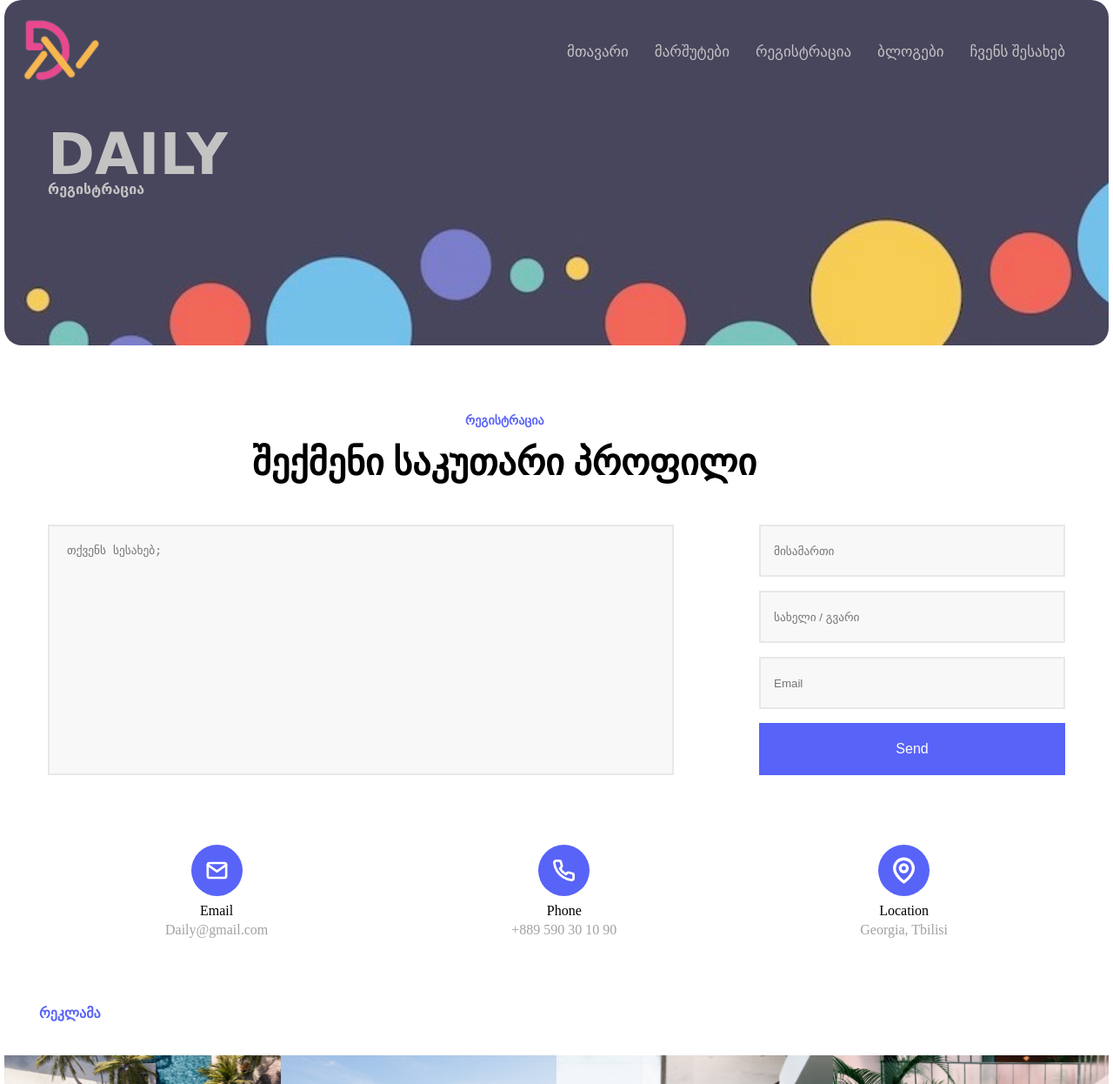
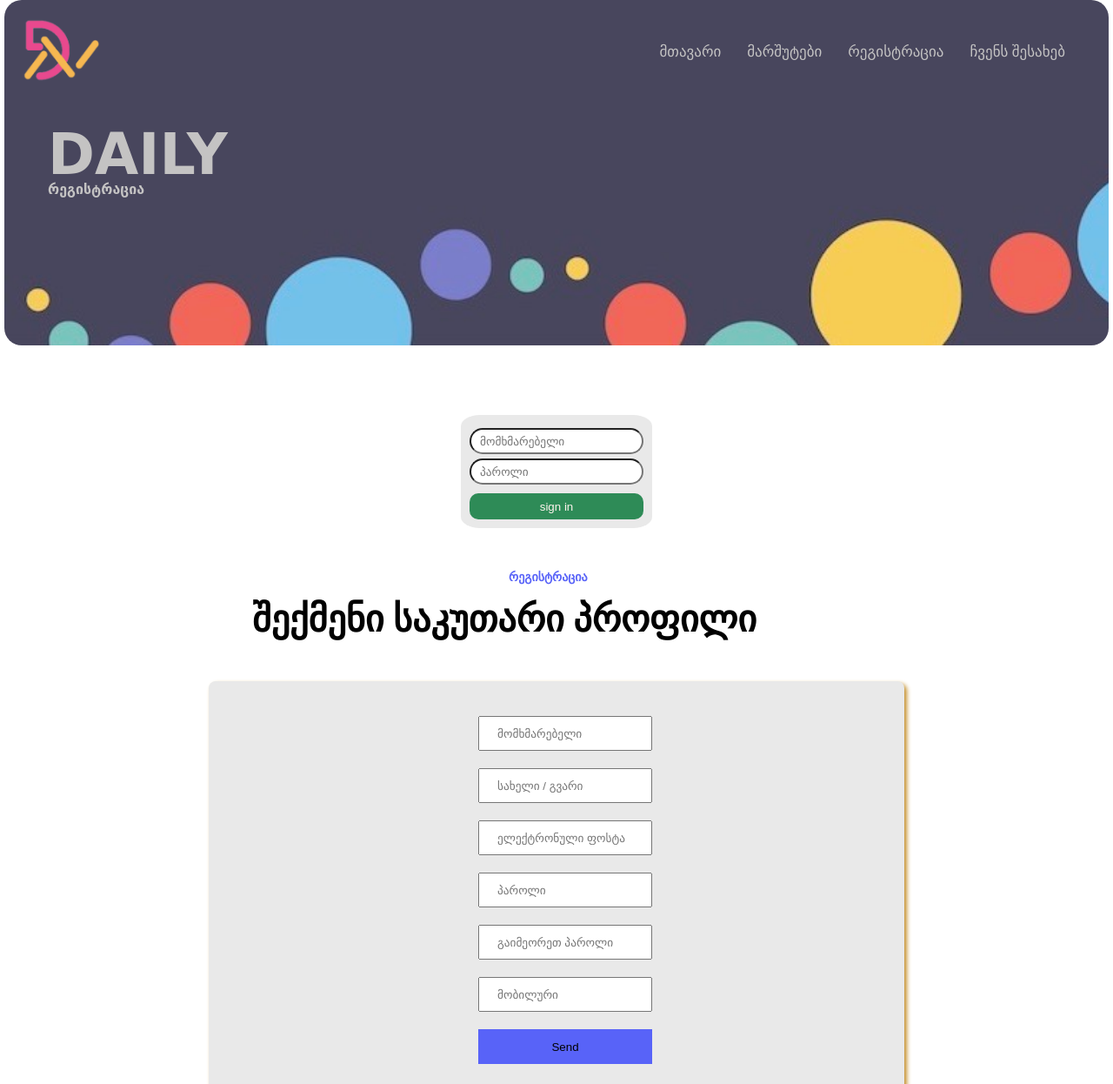
Before and after one commit to llevaniiiii/Daily, a plain HTML site: page page/contacts.html in a window 1280 px wide. Shown: the top 1246 px of the page at 87% size. Drawn offline with Linux system fonts and the light colour scheme; a web font is replaced by a local one.

Commit message:
end
Add sign in button and change registration

```diff
--- a/css/contacts-style.css
+++ b/css/contacts-style.css
@@ -39,8 +39,45 @@ li > a{
 section {
     margin-top: 80px;
 }
-/*headet*/
+/*header*/
 /*section 1*/
+/*sign in*/
+.auth {
+    display: flex;
+    justify-content: center;
+}
+.sign-in-form {
+    background-color: rgb(233, 233, 233);
+    padding: 10px;
+    border-radius: 10%;
+}
+.sign-in-info {
+    display: flex;
+    flex-direction: column;
+    margin-top: 5px;
+}
+.sign-in-info >label {
+    margin-bottom: 5px;
+}
+.sign-in-info >input {
+    width: 200px;
+    height: 30px;
+    padding: 0 10px;
+    border-radius: 15px;
+}
+.isign-in-nput::placeholder {
+    color: seagreen;
+}
+.sign-in-submit {
+    margin-top: 10px;
+    width: 100%;
+    height: 30px;
+    border-radius: 10px;
+    background-color: seagreen;
+    border: none;
+    color: seashell;
+}
+/*registration*/
 .contact-container {
     margin: 50px 0;
 }
@@ -48,7 +85,7 @@ section {
     font-size: 14px;
     font-weight: bold;
     color: #5863F8;
-    margin-left: 530px;
+    margin-left: 580px;
 }
 .contact-container h2 {
     font-size: 42px;
@@ -57,97 +94,29 @@ section {
     margin: 20px auto;
 }
 .container {
-    margin: 50px 0;
+    margin: 50px auto;
+    width: 800px;
+    height: 475px;
+    background-color: rgb(233, 233, 233);
+    box-shadow:  3px 3px 5px rgb(197, 144, 45);
+    border-radius: 8px;
 }
-.form-elements-wrapper {
+.form {
     display: flex;
     flex-direction: column;
-    margin-bottom: 40px;
+    width: 300px;
+    margin: 0 310px;
+    padding: 20px 0;
 }
-.form-elements-wrapper  label {
-    font-size: 18px;
-    color: rgb(101, 98, 131);
-    margin-bottom: 15px;
-}
-.form-elements-wrapper  input {
-    padding: 15px;
-    border: none;
-    border-bottom: 2px solid rgb(194, 122, 134);
-    caret-color: slateblue;
-}
-.form-elements-wrapper > input::placeholder {
-    font-size: 14px;
-    color: royalblue;
-}
-.textarea {
-    width: 100%;
-    height: 150px;
-    margin-bottom: 20px;
-    resize: none;
-    padding: 15px;
-}
-.form-buttons-wrapper {
-    display: flex;
-    justify-content: flex-end;
+.form input {
+    margin-top: 20px;
+    width: 200px;
+    height: 40px;
+    padding: 0 20px;
 }
 .button {
-    cursor: pointer;
-    width: 150px;
-    height: 40px;
-    color: white;
-    font-size: 16px;
-    border: none;
-    border-radius: 8px;
-}
-.button.reset {
-    background-color: red;
-    margin-right: 20px;
-}
-.button.save {
-    background-color: blue;
-}
-/*registration boxes*/
-.form {
-    display: flex;
-    justify-content: space-between;
-    align-items: center;
-    max-width: 1170px;
-    width: 95%;
-    margin: 0 auto;
-}
-.left-block {
-    max-width: 720px;
-    width: 100%;
-    height: 288px;
-}
-.left-block > textarea {
-    width: 100%;
-    height: 100%;
-    padding: 20px;
-    resize: none;
-    background-color: #F8F8F8;
-    border: 2px solid #E8E8E8;
-
-}
-.right-block {
-    display: flex;
-    justify-content: space-between;
-    flex-direction: column;
-    max-width: 352px;
-    width: 100%;
-    height: 288px;
-}
-.right-block > input {
-    padding: 0 15px;
-    height: 60px;
-    background-color: #F8F8F8;
-    border: 2px solid #E8E8E8;
-}
-.right-block > input[type=submit] {
     background-color: #5863F8;
     border: none;
-    font-size: 16px;
-    color: white;
 }
 /*section 1 end*/
 /*section 2*/
--- a/page/contacts.html
+++ b/page/contacts.html
@@ -26,7 +26,6 @@
                             <li class="li"><a href="../index.html">მთავარი</a></li>
                             <li class="li"><a href="">მარშუტები</a></li>
                             <li class="li"><a href="contacts.html">რეგისტრაცია</a></li>
-                            <li class="li"><a href="">ბლოგები</a></li>
                             <li class="li"><a href="">ჩვენს შესახებ</a></li>
                         </ul>
                     </nav>
@@ -40,20 +39,31 @@
         <!--header end-->
         <!--section 1-->
         <section>
+            <div class="auth">
+                <form class="sign-in-form" method="POST">
+                    <div class="sign-in-info">
+                        <input class="sign-in-input" type="text" name="username" id="username" placeholder="მომხმარებელი" >
+                    </div>
+                    <div class="sign-in-info">
+                        <input class="sign-in-input" type="password" name="password" id="password" placeholder="პაროლი">
+                    </div>
+                    <div>
+                        <input class="sign-in-submit" type="submit" value="sign in">
+                    </div>
+                </form>
+            </div>
             <div class="contact-container">
                 <h4>რეგისტრაცია</h4>
                 <h2>შექმენი საკუთარი პროფილი</h2>
                 <div class="container">
                     <form class="form" action="" method="post">
-                        <div class="left-block">
-                            <textarea name="decription" id="decription" placeholder="თქვენს სესახებ;"></textarea>
-                        </div>
-                        <div class="right-block">
-                            <input type="text" placeholder="მისამართი" name="სახელი" id="subject" required>
+                        <input type="text" placeholder="მომხმარებელი" name="name-surname" id="name-surname" required>
                             <input type="text" placeholder="სახელი / გვარი" name="name-surname" id="name-surname" required>
-                            <input type="email" placeholder="Email" name="email" id="email" required>
-                            <input type="submit" value="Send">
-                        </div>
+                            <input type="email" placeholder="ელექტრონული ფოსტა" name="email" id="email" required>
+                            <input type="password" placeholder="პაროლი" name="password" id="password" required>
+                            <input type="password" placeholder="გაიმეორეთ პაროლი" name="password" id="password" required>
+                            <input type="number" placeholder="მობილური" name="number" id="number" required>
+                            <input class="button" type="submit" value="Send">
                     </form>
                 </div>
             </div>
```
Also changed, not shown: index.html (+0 -1 lines).
